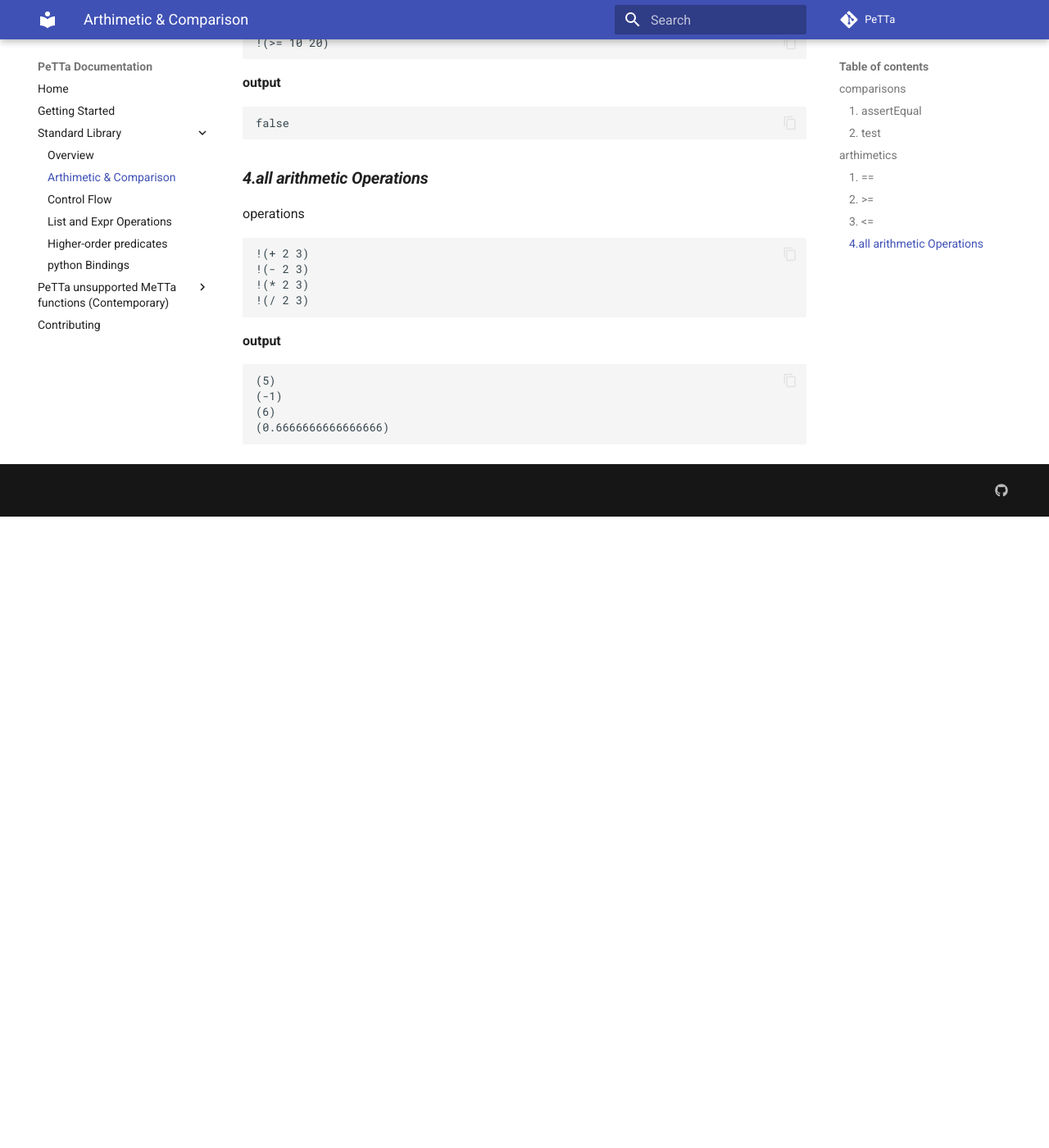
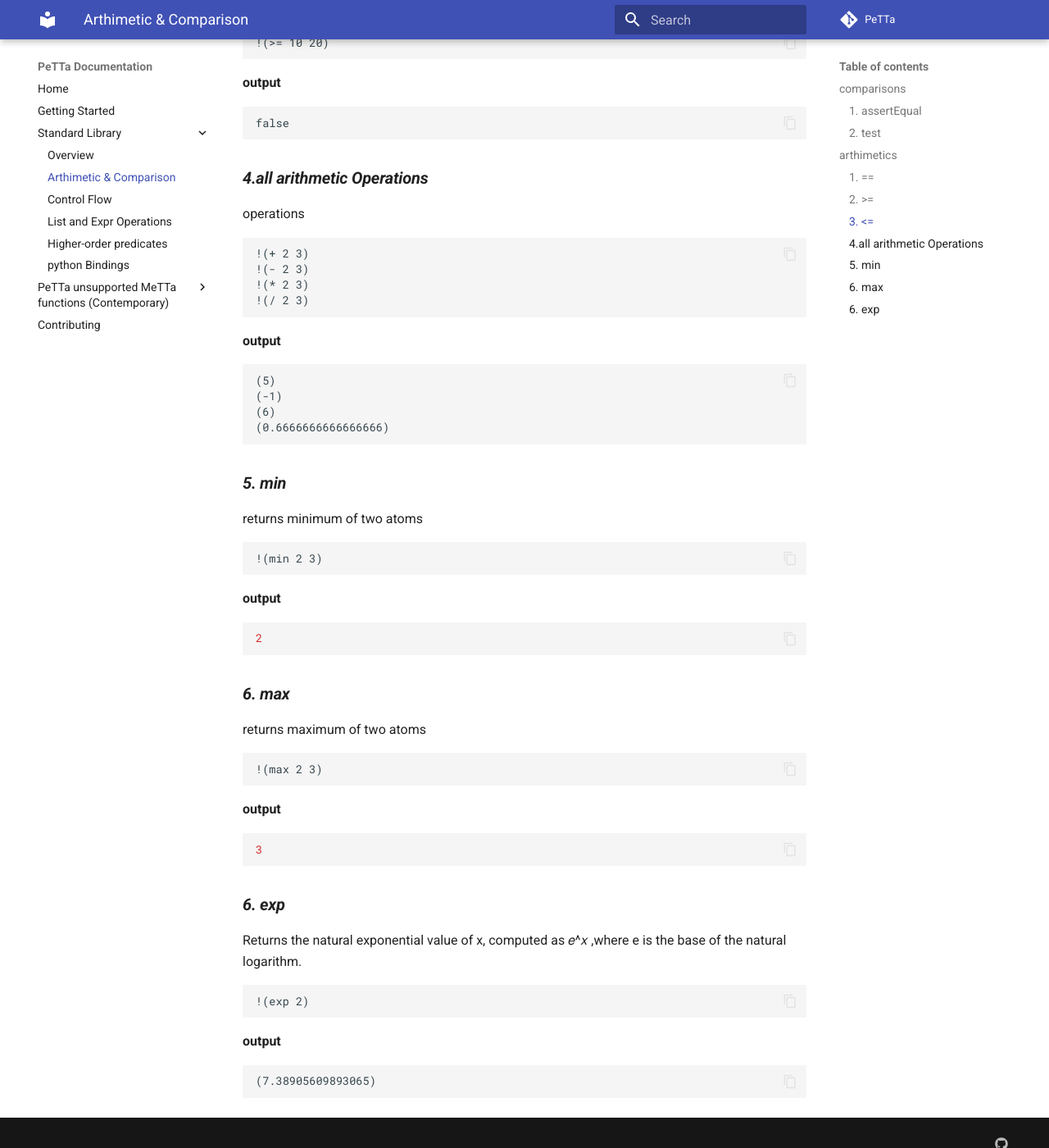
Before and after one commit to yabuz87/PeTTa_docs, an MkDocs documentation site: the page built from docs/standard-library/arithmetic.md, in a window 1280 px wide and 1400 px high, scrolled down 1563 px. Shown: the whole window at 82% size. Built offline with MkDocs 1.6.1 and Material for MkDocs 9.7.7, drawn with Linux system fonts in a browser that asks for light colours; comment, search, counter and statistics services are not loaded; before the commit the page ends 2193 px from its top, so only the background shows below that.

Commit message:
added some function in arithmetic file

````diff
--- a/docs/standard-library/arithmetic.md
+++ b/docs/standard-library/arithmetic.md
@@ -80,3 +80,35 @@ operations
 (6)
 (0.6666666666666666)
 ```
+### ***5. min***
+ returns minimum of two atoms
+```metta
+!(min 2 3)
+```
+**output**
+
+```metta
+2
+```
+### ***6. max***
+ returns maximum of two atoms
+```metta
+!(max 2 3)
+```
+**output**
+
+```metta
+3
+```
+### ***6. exp***
+Returns the natural exponential value of x, computed as
+𝑒^𝑥
+,where e is the base of the natural logarithm.
+```metta
+!(exp 2)
+```
+**output**
+
+```metta
+(7.38905609893065)
+```
````
